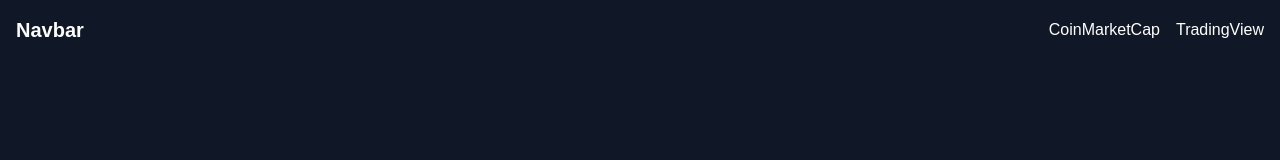
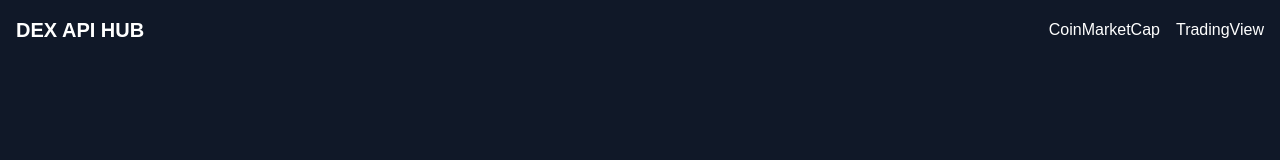
Before and after one commit to huzaifa813/CMC, a Next.js app: page / in a window 1280 px wide. Shown: the top 160 px of the page. Built offline with nearby package versions, Linux system fonts and the light colour scheme.

Commit message:
Title Linked to Root

```diff
--- a/components/navbar.tsx
+++ b/components/navbar.tsx
@@ -5,7 +5,9 @@ export default function Navbar() {
   return (
     <nav className="bg-gray-900 text-white p-4 shadow-md">
       <div className="container mx-auto flex justify-between items-center">
-        <h1 className="text-xl font-bold">Navbar</h1>
+        <Link href="/" className="text-xl font-bold">
+          DEX API HUB
+        </Link>
         <div className="flex space-x-4">
           <Link href="/cmc" className="hover:text-gray-400 transition">
             CoinMarketCap
```
